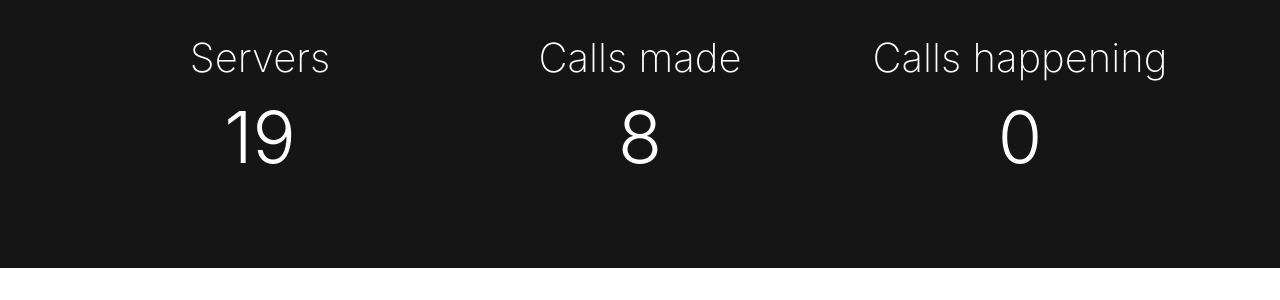
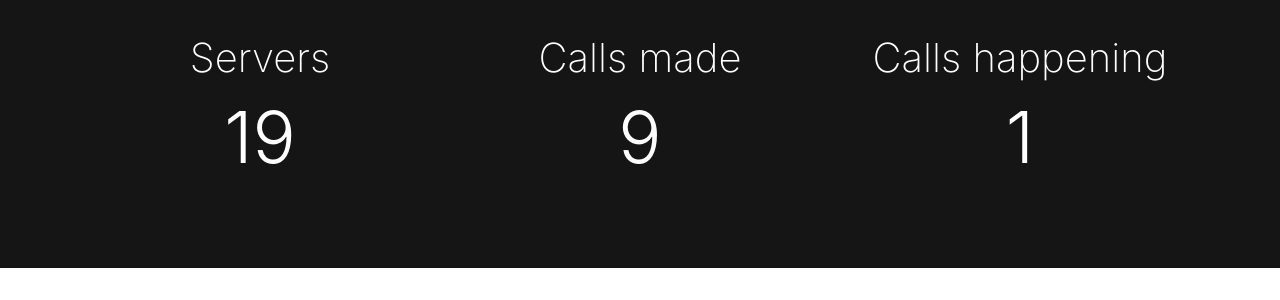
Before and after one commit to tumblenet/tnphone.tumblenet.ga, a Jekyll site: the page built from index.html, in a window 1280 px wide and 900 px high, scrolled down 443 px. Shown: the part 167-467 px from the top of the window. Built offline with Jekyll 4.4.1, drawn with Linux system fonts in a browser that asks for light colours; nearby versions of some CDN libraries.

Commit message:
Update Phones feed

```diff
--- a/_data/phones.json
+++ b/_data/phones.json
@@ -73,7 +73,7 @@
 			"wwtbam": false
 		}
 	],
-	"callsMade": 8,
+	"callsMade": 9,
 	"servers": 19,
-	"currentCalls": 0
+	"currentCalls": 1
 }
```
